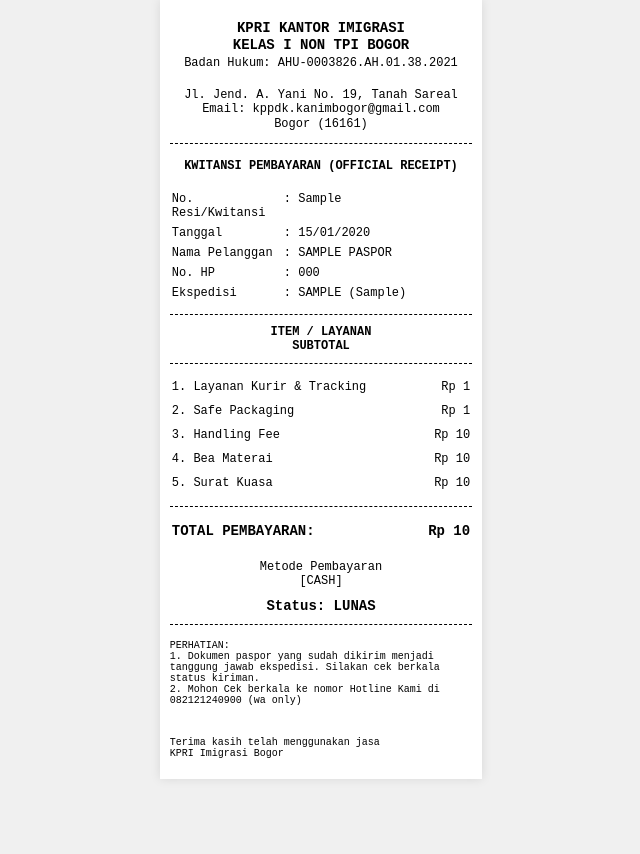
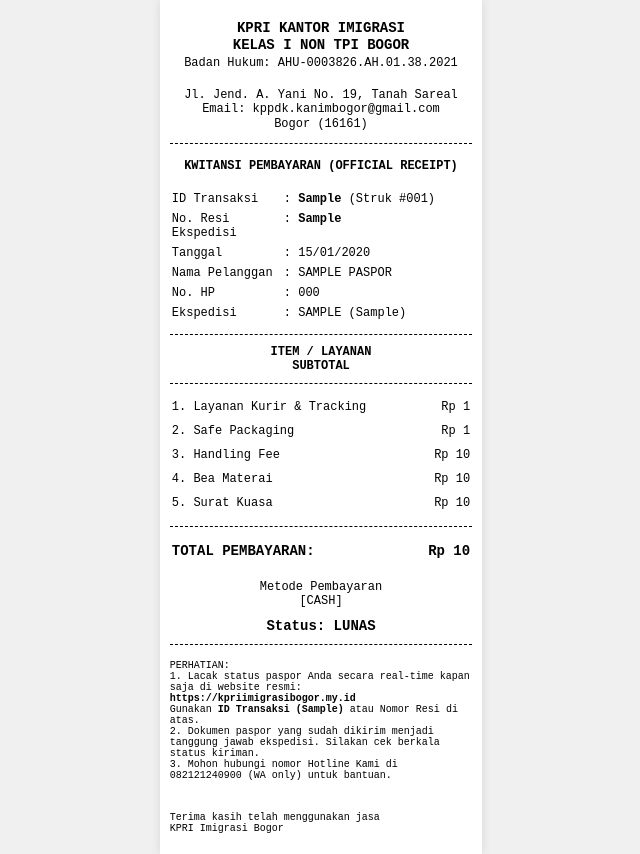
Before and after one commit to Dakim777/KPRI-PORTAL-WEB-IMIGRASI-KELAS-1-NON-TPI-BOGOR, a Laravel app: page /paspor/1/print in a window 1280 px wide. Shown: the whole page, without its empty margins (319-959 px from the left). Before the commit the page ends 779 px from the top, so only its background shows below. Run offline with Laravel 12, Linux system fonts and the light colour scheme; a user stored in the database is signed in; data comes from the database, SQL or seed files in the repository; tables that the repository leaves empty hold one stand-in row (values such as "Sample post").

Commit message:
feat: redesign ID Transaksi to professional KBG-YYMMDD-XXX format, display prominently on printed struk, and remove public search by name for 100% exact match security

```diff
--- a/app/Http/Controllers/PasporController.php
+++ b/app/Http/Controllers/PasporController.php
@@ -97,9 +97,9 @@ class PasporController extends Controller
                         ->max('no_struk');
         $data['no_struk'] = $lastStruk ? $lastStruk + 1 : 1;
 
-        // Generate ID Transaksi (TRX-PASPOR-YYMMDD-XXX)
+        // Generate ID Transaksi (KBG-YYMMDD-XXX) yang profesional, singkat, dan 100% unik
         $dateCode = Carbon::parse($today)->format('ymd');
-        $data['id_transaksi'] = 'TRX-PASPOR-' . $dateCode . '-' . str_pad($data['no_struk'], 3, '0', STR_PAD_LEFT);
+        $data['id_transaksi'] = 'KBG-' . $dateCode . '-' . str_pad($data['no_struk'], 3, '0', STR_PAD_LEFT);
 
         $data['kasir_id'] = Auth::id();
         $data['status_pengiriman'] = 'transaksi';
--- a/resources/views/paspor/receipt.blade.php
+++ b/resources/views/paspor/receipt.blade.php
@@ -67,8 +67,12 @@
         <!-- Info -->
         <table class="info-table">
             <tr>
-                <td>No. Resi/Kwitansi</td>
-                <td>: {{ $paspor->no_resi ?? $paspor->no_struk }}</td>
+                <td>ID Transaksi</td>
+                <td>: <span class="font-bold">{{ $paspor->id_transaksi }}</span> (Struk #{{ str_pad($paspor->no_struk, 3, '0', STR_PAD_LEFT) }})</td>
+            </tr>
+            <tr>
+                <td>No. Resi Ekspedisi</td>
+                <td>: <span class="font-bold">{{ !empty($paspor->no_resi) && $paspor->no_resi !== '-' ? $paspor->no_resi : 'Belum Diinput (Menunggu Loket)' }}</span></td>
             </tr>
             <tr>
                 <td>Tanggal</td>
@@ -143,8 +147,11 @@
         <!-- Footer -->
         <div class="footer">
             <p>PERHATIAN:<br>
-            1. Dokumen paspor yang sudah dikirim menjadi tanggung jawab ekspedisi. Silakan cek berkala status kiriman.<br>
-            2. Mohon Cek berkala ke nomor Hotline Kami di 082121240900 (wa only)</p>
+            1. Lacak status paspor Anda secara real-time kapan saja di website resmi:<br>
+               <strong>https://kpriimigrasibogor.my.id</strong><br>
+               Gunakan <strong>ID Transaksi ({{ $paspor->id_transaksi }})</strong> atau Nomor Resi di atas.<br>
+            2. Dokumen paspor yang sudah dikirim menjadi tanggung jawab ekspedisi. Silakan cek berkala status kiriman.<br>
+            3. Mohon hubungi nomor Hotline Kami di 082121240900 (WA only) untuk bantuan.</p>
             <br>
             <p>Terima kasih telah menggunakan jasa<br>
             KPRI Imigrasi Bogor</p>
--- a/resources/views/public/index.blade.php
+++ b/resources/views/public/index.blade.php
@@ -79,7 +79,7 @@
                     <div class="absolute inset-y-0 left-0 pl-4 flex items-center pointer-events-none text-slate-400">
                         <svg class="w-5 h-5" fill="none" stroke="currentColor" viewBox="0 0 24 24"><path stroke-linecap="round" stroke-linejoin="round" stroke-width="2" d="M21 21l-6-6m2-5a7 7 0 11-14 0 7 7 0 0114 0z"/></svg>
                     </div>
-                    <input type="text" id="trackingQuery" required value="{{ request()->get('q') }}" placeholder="Masukkan Nomor Resi (misal: POS123...) atau Nama Penerima..."
+                    <input type="text" id="trackingQuery" required value="{{ request()->get('q') }}" placeholder="Masukkan ID Transaksi (misal: KBG-260722-001) atau Nomor Resi..."
                            class="w-full bg-slate-900/90 border border-slate-700 rounded-xl pl-12 pr-4 py-3.5 text-sm sm:text-base text-white placeholder-slate-500 focus:outline-none focus:ring-2 focus:ring-blue-500 focus:border-transparent font-mono uppercase transition">
                 </div>
                 <button type="submit" id="trackButton"
@@ -91,9 +91,9 @@
 
             <div class="mt-3 flex flex-wrap items-center gap-2 text-xs text-slate-400">
                 <span class="font-semibold text-slate-300">Contoh pencarian:</span>
-                <button type="button" onclick="quickFill('P12345678912')" class="hover:text-blue-400 underline font-mono">P12345678912</button>
+                <button type="button" onclick="quickFill('KBG-{{ date('ymd') }}-001')" class="hover:text-blue-400 underline font-mono">KBG-{{ date('ymd') }}-001</button>
                 <span>•</span>
-                <button type="button" onclick="quickFill('John Doe')" class="hover:text-blue-400 underline font-semibold">John Doe</button>
+                <button type="button" onclick="quickFill('POS12345678912')" class="hover:text-blue-400 underline font-mono">POS12345678912</button>
             </div>
         </div>
 
```
Also changed, not shown: app/Http/Controllers/PublicController.php (+11 -10 lines).
